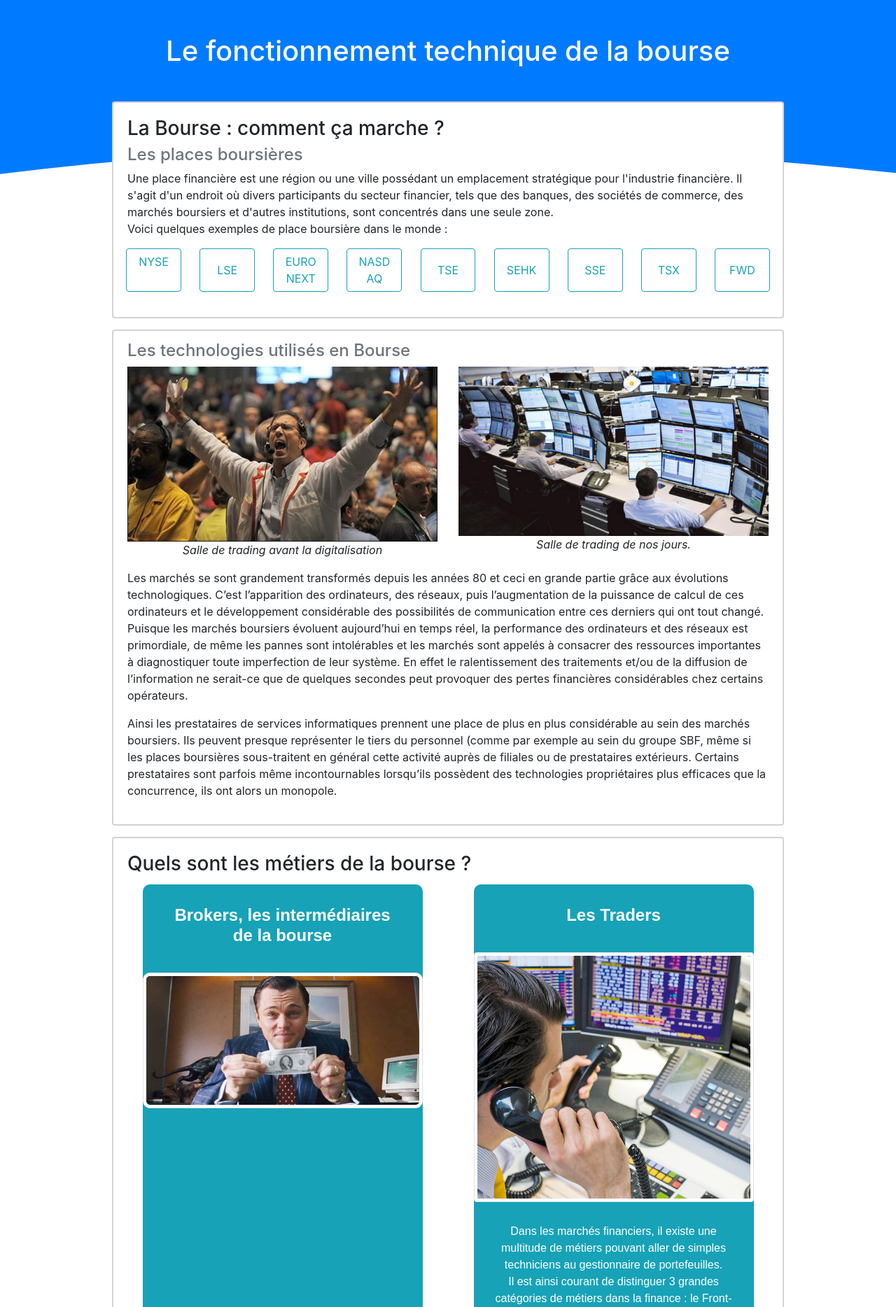
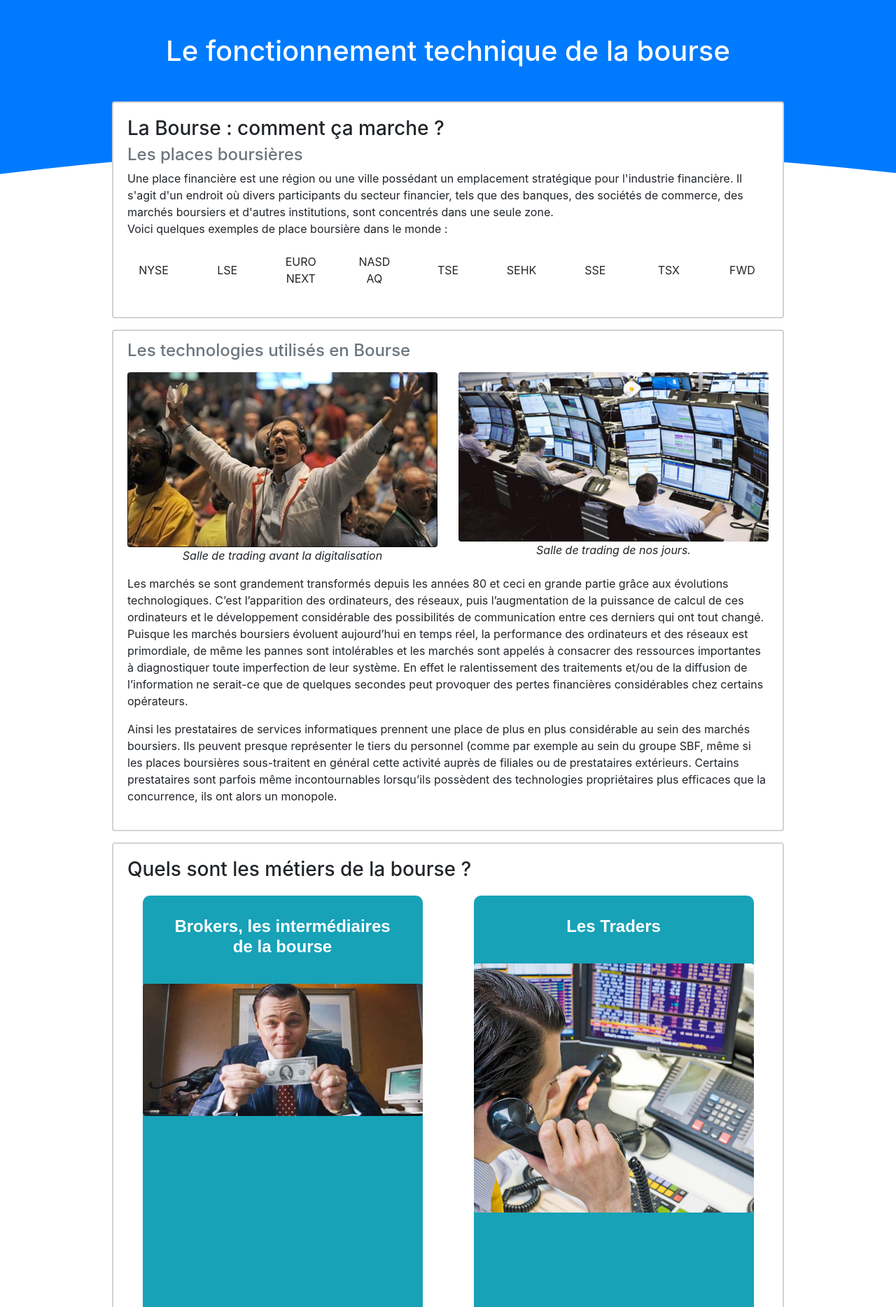
Before and after one commit to Projet-Tuteure/Projet-Tuteure-S1, a PHP site: template pages/fonctionnel.php in a window 1280 px wide. Shown: the part 57-1925 px from the top of the page at 70% size. Run offline with PHP 8.4, Linux system fonts and the light colour scheme; the template is opened without the code that fills it, so the values that code supplies are empty.

Commit message:
Update fonctionnel.php

```diff
--- a/pages/fonctionnel.php
+++ b/pages/fonctionnel.php
@@ -9,18 +9,18 @@
             <br>Voici quelques exemples de place boursière dans le monde : </p>
 
         <p class="row justify-content-around">
-            <a class="btn btn-outline-info col-1" data-toggle="collapse" href="#NYSE" role="button" aria-expanded="false" aria-controls="NYSE">NYSE</a>
-            <button class="btn btn-outline-info col-1" type="button" data-toggle="collapse" data-target="#LSE" aria-expanded="false" aria-controls="LSE">LSE</button>
-            <button class="btn btn-outline-info col-1" type="button" data-toggle="collapse" data-target="#EURONEXT" aria-expanded="false" aria-controls="EURONEXT">EURONEXT</button>
-            <button class="btn btn-outline-info col-1" type="button" data-toggle="collapse" data-target="#NASDAQ" aria-expanded="false" aria-controls="NASDAQ">NASDAQ</button>
-            <button class="btn btn-outline-info col-1" type="button" data-toggle="collapse" data-target="#TSE" aria-expanded="false" aria-controls="TSE">TSE</button>
-            <button class="btn btn-outline-info col-1" type="button" data-toggle="collapse" data-target="#SEHK" aria-expanded="false" aria-controls="SEHK">SEHK</button>
-            <button class="btn btn-outline-info col-1" type="button" data-toggle="collapse" data-target="#SSE" aria-expanded="false" aria-controls="SSE">SSE</button>
-            <button class="btn btn-outline-info col-1" type="button" data-toggle="collapse" data-target="#TSK" aria-expanded="false" aria-controls="TSK">TSX</button>
-            <button class="btn btn-outline-info col-1" type="button" data-toggle="collapse" data-target="#FWD" aria-expanded="false" aria-controls="FWD">FWD</button>
+            <button class="btn boutonCollapse col-md-1" type="button" data-toggle="collapse" data-target="#NYSE" aria-expanded="false" aria-controls="NYSE">NYSE</button>
+            <button class="btn boutonCollapse col-md-1" type="button" data-toggle="collapse" data-target="#LSE" aria-expanded="false" aria-controls="LSE">LSE</button>
+            <button class="btn boutonCollapse col-md-1" type="button" data-toggle="collapse" data-target="#EURONEXT" aria-expanded="false" aria-controls="EURONEXT">EURONEXT</button>
+            <button class="btn boutonCollapse col-md-1" type="button" data-toggle="collapse" data-target="#NASDAQ" aria-expanded="false" aria-controls="NASDAQ">NASDAQ</button>
+            <button class="btn boutonCollapse col-md-1" type="button" data-toggle="collapse" data-target="#TSE" aria-expanded="false" aria-controls="TSE">TSE</button>
+            <button class="btn boutonCollapse col-md-1" type="button" data-toggle="collapse" data-target="#SEHK" aria-expanded="false" aria-controls="SEHK">SEHK</button>
+            <button class="btn boutonCollapse col-md-1" type="button" data-toggle="collapse" data-target="#SSE" aria-expanded="false" aria-controls="SSE">SSE</button>
+            <button class="btn boutonCollapse col-md-1" type="button" data-toggle="collapse" data-target="#TSK" aria-expanded="false" aria-controls="TSK">TSX</button>
+            <button class="btn boutonCollapse col-md-1" type="button" data-toggle="collapse" data-target="#FWD" aria-expanded="false" aria-controls="FWD">FWD</button>
         </p>
         <div class="row">
-            <div class="col">
+            <div class="col-md">
                 <div class="collapse multi-collapse" id="NYSE">
                     <div class="card card-body">
                         <img class="w-100" src="assets/NYSE.png" alt="Logo NYSE"/><br>
@@ -28,7 +28,7 @@
                     </div>
                 </div>
             </div>
-            <div class="col">
+            <div class="col-md">
                 <div class="collapse multi-collapse" id="LSE">
                     <div class="card card-body">
                         <img class="w-100" src="assets/LSE.png" alt="Logo LSE"/><br>
@@ -36,7 +36,7 @@
                     </div>
                 </div>
             </div>
-            <div class="col">
+            <div class="col-md">
                 <div class="collapse multi-collapse" id="EURONEXT">
                     <div class="card card-body justify-content-center">
                         <img class="w-100" src="assets/Euronext.png" alt="Logo Euronext"/><br>
@@ -44,7 +44,7 @@
                     </div>
                 </div>
             </div>
-            <div class="col">
+            <div class="col-md">
                 <div class="collapse multi-collapse" id="NASDAQ">
                     <div class="card card-body">
                         <img class="w-100" src="assets/NASDAQ.png" alt="Logo NASDAQ"/><br>
@@ -52,7 +52,7 @@
                     </div>
                 </div>
             </div>
-            <div class="col">
+            <div class="col-md">
                 <div class="collapse multi-collapse" id="TSE">
                     <div class="card card-body">
                         <img class="w-100" src="assets/TSE.png" alt="Logo TSE"/><br>
@@ -60,7 +60,7 @@
                     </div>
                 </div>
             </div>
-            <div class="col">
+            <div class="col-md">
                 <div class="collapse multi-collapse" id="SEHK">
                     <div class="card card-body">
                         <img class="w-100" src="assets/SEHK.png" alt="Logo SEHK"/><br>
@@ -68,7 +68,7 @@
                     </div>
                 </div>
             </div>
-            <div class="col">
+            <div class="col-md">
                 <div class="collapse multi-collapse" id="SSE">
                     <div class="card card-body">
                         <img class="w-100" src="assets/SSE.png" alt="Logo SSE"/><br>
@@ -76,7 +76,7 @@
                     </div>
                 </div>
             </div>
-            <div class="col">
+            <div class="col-md">
                 <div class="collapse multi-collapse" id="TSK">
                     <div class="card card-body">
                         <img class="w-100" src="assets/TSX.svg" alt="Logo TSX"/><br>
@@ -84,7 +84,7 @@
                     </div>
                 </div>
             </div>
-            <div class="col">
+            <div class="col-md">
                 <div class="collapse multi-collapse" id="FWD">
                     <div class="card card-body">
                         <img class="w-100" src="assets/FWD.png" alt="Logo FWD"/><br>
@@ -97,14 +97,14 @@
 </div>
 <div class="card w-75 mx-auto mb-3 card_content">
     <div class="card-body">
-        <h4 class="card-subtitle mb-2 text-muted">Les technologies utilisés en Bourse</h4>
+        <h4 class="card-subtitle mb-3 text-muted">Les technologies utilisés en Bourse</h4>
         <div class="row">
             <figure class="col-md-6">
-                <img src="assets/trading_avant.jpg" alt="Salle de trading avant" width="600px" class="img-fluid"/>
+                <img src="assets/trading_avant.jpg" alt="Salle de trading avant" width="600px" class="img-fluid rounded mx-auto d-block"/>
                 <figcaption class="text-center"><em>Salle de trading avant la digitalisation</em></figcaption>
             </figure>
             <figure class="col-md-6">
-                <img src="assets/salle_trading.jpg" alt="Salle de trading de nos jours" width="600px" class="img-fluid"/>
+                <img src="assets/salle_trading.jpg" alt="Salle de trading de nos jours" width="600px" class="img-fluid rounded mx-auto d-block"/>
                 <figcaption class="text-center"><em>Salle de trading de nos jours.</em></figcaption>
             </figure>
         </div>
@@ -118,20 +118,80 @@
     </div>
 </div>
 
-<div class="card w-75 mx-auto mb-3 card_content">
+<div class="card w-75 mx-auto mb-3 card_content accordion" id="accordionExample">
     <div class="card-body">
         <h3 class="card-title">Quels sont les métiers de la bourse ?</h3>
         <div class="row">
-            <div class="col">
+            <div class="col-md mt-2">
                 <div class="maincontainer">
                     <div class="thecard">
                         <div class="thefront">
                             <h4>Brokers, les intermédiaires de la bourse</h4>
-                            <img src="assets/Broker.png" style="border-radius: 10px;" alt="Image de Leonardo Dicaprio dans 'Le loup de Wall Street'" class="img-thumbnail"/>
+                            <img src="assets/Broker.png" style="border-radius: 10px;" alt="Image de Leonardo Dicaprio dans 'Le loup de Wall Street'" class="image-fluid w-100 rounded"/>
                             <p></p>
                         </div>
                         <div class="theback pt-5">
-                            <h5 class="card-subtitle mb-2 text-muted">Description du poste :</h5>
+                            <p>
+                                <strong>Exemple de courtier en ligne :</strong></br>
+                                </br><a href="https://www.etoro.com/fr/" target="_blank">eToro</a>
+                                </br><a href="https://www.ig.com/fr" target="_blank">IG</a>
+                                </br><a href="https://www.boursorama-banque.com/bourse/" target="_blank">Boursorama</a>
+                                </br><a href="https://www.boursedirect.fr/fr/" target="_blank">Bourse-direct</a>
+                                </br> etc...
+                            </p>
+                            <button class="btn boutonCollapse collapsed" type="button" data-toggle="collapse" data-target="#collapseOne" aria-expanded="true" aria-controls="collapseOne">
+                                Voir plus...
+                            </button>
+                        </div>
+                    </div>
+                </div>
+            </div>
+            <div class="col-md mt-2">
+                <div class="maincontainer">
+                    <div class="thecard">
+                        <div class="thefront">
+                            <h4>Les Traders</h4>
+                            <img src="assets/trader.jpg" alt="image de Trader" class="image-fluid w-100 rounded"/>
+                        </div>
+                        <div class="theback pt-5">
+                            <p>
+                                Dans les marchés financiers, il existe une multitude de métiers pouvant aller de simples techniciens au gestionnaire de portefeuilles.
+                                <br>Il est ainsi courant de distinguer 3 grandes catégories de métiers dans la finance : le Front-Office, le Middle-Office et le Back-Office.
+                                <br>En bref, plus on est en avant, plus on est exposé aux risques et donc les compétences requises sont plus élevées.
+                            </p>
+                            <button class="btn boutonCollapse collapsed" type="button" data-toggle="collapse" data-target="#collapseTwo" aria-expanded="false" aria-controls="collapseTwo">
+                                Voir plus...
+                            </button>
+                        </div>
+                    </div>
+                </div>
+            </div>
+            <div class="col-md mt-2">
+                <div class="maincontainer">
+                    <div class="thecard">
+                        <div class="thefront">
+                            <h4>Techniciens</h4>
+                            <img src="assets/Backoffice.jpg" alt="image de S.A.V." class="image-fluid w-100 rounded"/>
+                            <p></p>
+                        </div>
+                        <div class="theback pt-5">
+                            <p>
+                                <Strong>Exemples de métiers du Back-Office: </Strong></br>
+                                </br>Gestionnaire Back-office
+                                </br>Gestionnaire titres règlement/livraison
+                                </br>Responsable contrôle et conformité
+                                </br>etc...
+                            </p>
+                            <button class="btn boutonCollapse collapsed" type="button" data-toggle="collapse" data-target="#collapseThree" aria-expanded="false" aria-controls="collapseThree">
+                                Voir plus...
+                            </button>
+                        </div>
+                    </div>
+                </div>
+            </div>
+        </div>
+        <div id="collapseOne" class="collapse" aria-labelledby="headingOne" data-parent="#accordionExample">
+            <h5 class="card-subtitle mb-2 text-muted pt-3">Description du poste :</h5>
             <p>
                 "Broker" est un mot anglais correspondant au "courtier" en français mais dans le jargon financier, le mot de broker est devenu la norme. Il existe une multitude de broker selon les différents secteurs professionnels tels que le secteur automobile, l’immobilier, les assurances etc… mais tous ont le rôle intermédiaire entre les clients et les producteurs.
                 <br>Dans la bourse, le broker en bourse a pour but de gérer les comptes de ses clients, organiser la réception et la transmission d’ordres. Il facilite les échanges entre les différents traders en identifiant ceux qui offrent le meilleur prix pour une certaine quantité de produits, agissant ainsi comme un intermédiaire entre les parties prenantes.
@@ -140,25 +200,9 @@
             <p>
                 Avec l'expansion des nouvelles technologies, le métier s'est rénové pour devenir totalement numérique.
                 <br>Dorénavant, il existe de multitude de broker en ligne dont la fiabilité n'est plus remise en cause. Les opérations étant plus rapides et plus sécurisé avec les différents systèmes de cryptage, le broker nécessite dorénavant une aisance dans l'utilisation d'outils informatiques.
-
             </p>
         </div>
-                    </div>
-                </div>
-            </div>
-            <div class="col">
-                <div class="maincontainer">
-                    <div class="thecard">
-                        <div class="thefront">
-                            <h4>Les Traders</h4>
-                            <img src="assets/trader.jpg" alt="image de Trader" class="img-thumbnail"/>
-                            <p>
-                                Dans les marchés financiers, il existe une multitude de métiers pouvant aller de simples techniciens au gestionnaire de portefeuilles.
-                                <br>Il est ainsi courant de distinguer 3 grandes catégories de métiers dans la finance : le Front-Office, le Middle-Office et le Back-Office.
-                                <br>En bref, plus on est en avant, plus on est exposé aux risques et donc les compétences requises sont plus élevées.
-                            </p>
-                        </div>
-                        <div class="theback">
+        <div id="collapseTwo" class="collapse" aria-labelledby="headingTwo" data-parent="#accordionExample">
             <h5 class="card-subtitle mb-2 text-muted pt-3">Description du poste :</h5>
             <p>
                 Le métier de Trader est un des postes majeurs de la bourse puisqu'ils sont les exécutants du front-Office, aussi appelée "Opérateur de marché".
@@ -172,19 +216,8 @@
                 <br>Le secteur bancaire en a besoin pour se placer les capitaux investis par les particuliers afin de générer des plus-values. C'est ce qu'on appelle de l'investissement, mais comme nous l'avons vu dans la <a>partie I</a>, cela peut pencher vers la spéculation.
             </p>
         </div>
-                    </div>
-                </div>
-            </div>
-            <div class="col">
-                <div class="maincontainer">
-                    <div class="thecard">
-                        <div class="thefront">
-                            <h4>Techniciens</h4>
-                            <img src="assets/Backoffice.jpg" alt="image de S.A.V." class="img-thumbnail"/>
-                            <p></p>
-                        </div>
-                        <div class="theback">
-                            <h5 class="card-subtitle mb-2 text-muted pt-5">Description du poste :</h5>
+        <div id="collapseThree" class="collapse" aria-labelledby="headingThree" data-parent="#accordionExample">
+            <h5 class="card-subtitle mb-2 text-muted pt-3">Description du poste :</h5>
             <p>
                 En bourse, les techniciens sont ceux travaillant dans la maintenance, l'entretien du matériel et assurent le bon fonctionnement des structures boursières tels que la mise à jour journalier des cours boursiers.
                 <br>Tous ces environnements constitue ce qu'on appelle le <em>"back-Office"</em>.
@@ -197,16 +230,18 @@
         </div>
     </div>
 </div>
-            </div>
-        </div>
-    </div>
-</div>
 <div class="card w-75 mx-auto mb-3 card_content">
     <div class="card-body">
         <h3 class="card-title">Quelques études de cas</h3>
         <p class="card-text">La digitalisation des activités boursières a mené vers l'émergence de nouveaux moyens d'investir ou de spéculer. Les professionnels ont ainsi mis aux points différents techniques permettant soit d'améliorer leur méthode de Trading, soit améliorer leur prise de décision.
             <br> La complexité de ces nouvelles techniques réside dans les outils qu'ils utilisent quotidiennement tels qu'ordinateurs extrèmement puissants, mais résident également dans la complexité des programmes informatiques déployés demandant un nombre important d'ingénieurs et économiques.</p>
         <h4 class="card-subtitle mb-2 text-muted">Le Trading Haute Fréquence</h4>
+        <div class="row">
+            <figure class="col-md-4">
+                <img src="assets/THF.jpg" alt="Trading Haute Frequence image" class="image-fluid w-100 rounded"/>
+                <figcaption class="text-center"><em>La numérisation des activités de Trading</em></figcaption>
+            </figure>
+            <div class="col-md-8">
                 <p class="card-text">Le Trading Haute Fréquence (THF) est l'exécution à grande vitesse de transactions financières par des algorithmes informatiques.
                     Son arrivée dans la bourse a permis de réaliser des gains colossaux pour les banques et entreprises l'ayant mis en place puisqu'elle joue sur la rapidité d'exécution des transactions se comptant en millisecondes. Elle a également assuré la bonne liquidité au marché, rendant ainsi la dynamique du marché boursier plus agréables aux professionnels.
                     <br>Toutefois, elle ne présente pas que des avantages, le THF a également apporté son lot d'inconvénients avec lui :
@@ -217,7 +252,22 @@
                 </ul>
                 Bien qu'intéressant et toujours rentable, le trading haute fréquence est une technique appelée à disparaître du fait de la difficulté et du coût croissant à être plus rapide que ses concurrents. De plus, certaines autorités appellent à une taxation sur les transactions boursières, ce qui pourrait venir sonner le coup de grâce pour le trading haute fréquence, qui base sa rentabilité sur des ordres nombreux et rapides.
                 </p>
-        <h4 class="card-subtitle mb-2 text-muted">Le Smart Beta</h4>
+            </div>
+        </div>
+        <div class="row align-items-center">
+            <div class="col-md-8">
+                <h4 class="card-subtitle mb-2 mt-3 text-muted">Le Smart Beta</h4>
                 <p class="card-text">Dans une recherche d’un investissement toujours meilleur et toujours plus rentable, les sociétés de Bourses ont développé un nouvel indice, ou plutôt un produit financier qui réplique les indices boursiers (groupe d'actions utilisé pour évaluer un secteur) et qui est censé permettre de limiter les pertes en cas de marché baissier et de bénéficier plus rapidement des hausses en cas de marché haussier. Cet indice miraculeux censé battre les performances du marché est créé de toute pièce. C’est ce que l’on appelle la gestion Smart Beta.</p>
             </div>
+            <div class="col-md-4">
+                <figure>
+                    <img src="assets/bigdata.jpeg" alt="Big data" height="250px" class="image-fluid rounded mx-auto d-block"/>
+                    <figcaption class="text-center"><em>Le big Data</em></figcaption>
+                </figure>
             </div>
+        </div>
+        <div>
+            <em>Toutes les images ont été pris sur <a href="https://www.google.fr" target="_blank">Google-image.fr</a></em>
+        </div>
+    </div>
+</div>
```
Lines whose indentation alone changed are shown as unchanged.
